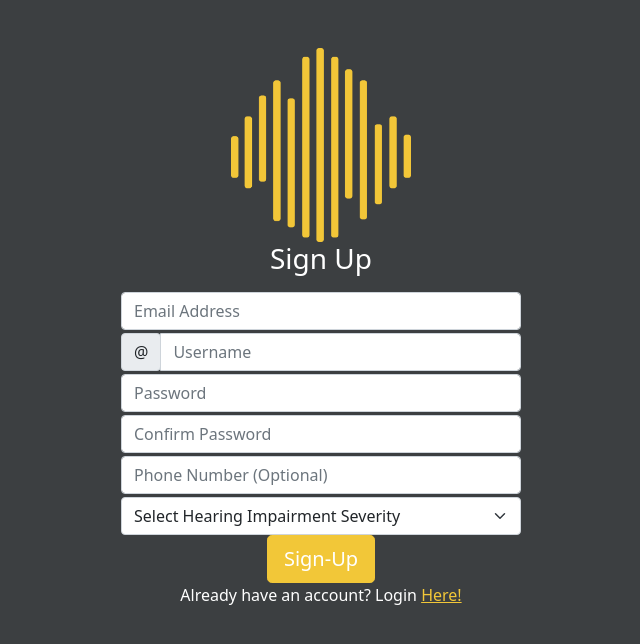
After one commit to Capstone-Projects-2022-Spring/project-audibleon, a Flask app: page /reg in a window 1280 px wide. The commit adds this page. Shown: the top 644 px of the page, without its empty margins (319-959 px from the left). Run offline with Flask 2, Linux system fonts and the light colour scheme; some libraries are stand-ins or nearby versions.

Commit message:
Login & Sign-Up Forms Updated
I have updated the Login and Sign-Up forms to include some CSRF (Cross-Site Request Forgery) as well as some other security features. All I need to do now is to receive the input data and validate it to then commit to the Database.

```diff
--- a/website/auth.py
+++ b/website/auth.py
@@ -1,6 +1,7 @@
 from flask import Blueprint, render_template, request, flash, make_response, redirect, url_for
 from website import db
 from .models import User
+from .forms import LoginForm, SignupForm
 
 auth = Blueprint('auth', __name__)
 
@@ -77,3 +78,26 @@ def register():
 
     # Return a List of the Existing User Profiles
     return render_template('profile_list.html', users=User.query.all(), title='Profiles List')
+
+@auth.route('/sign-in', methods=['GET', 'POST'])
+def sign_in():
+
+    form = LoginForm()
+
+    if form.validate_on_submit():
+
+        flash('Login Requested for User {}, remember_me={}'.format(form.email.data, form.remember_me.data))
+        return redirect('/index')
+
+    return render_template('signin.html', form=form)
+
+@auth.route('/reg', methods=['GET', 'POST'])
+def reg():
+
+    form = SignupForm()
+
+    if form.validate_on_submit():
+
+        return redirect('/sign-in')
+
+    return render_template('register.html', form=form)
--- /dev/null
+++ b/website/forms.py
@@ -0,0 +1,20 @@
+from flask_wtf import FlaskForm
+from wtforms import StringField, PasswordField, BooleanField, SelectField, SubmitField
+from wtforms.validators import InputRequired, Email, Length, EqualTo, Optional, DataRequired
+
+class LoginForm(FlaskForm):
+
+    email = StringField(label='Email', validators=[InputRequired(), Email()], render_kw={'placeholder': 'Email Address'})
+    password = PasswordField(label='Password', validators=[InputRequired()], render_kw={'placeholder': 'Password'})
+    remember_me = BooleanField(label='Remember Me')
+    submit = SubmitField(label='Login')
+
+class SignupForm(FlaskForm):
+
+    email = StringField(label='Email', validators=[InputRequired(), Email()], render_kw={'placeholder': 'Email Address'})
+    username = StringField(label='Username', validators=[InputRequired(), Length(min=4, max=20)], render_kw={'placeholder': 'Username'})
+    password = PasswordField(label='Password', validators=[InputRequired(), Length(min=6, max=20)], render_kw={'placeholder': 'Password'})
+    confirm_password = PasswordField(label='Confirm Password', validators=[InputRequired(), EqualTo('password')], render_kw={'placeholder': 'Confirm Password'})
+    phone_number = StringField(label='Phone Number', validators=[Optional()], render_kw={'placeholder': 'Phone Number (Optional)'})
+    impairment = SelectField(label='Impairment', validators=[DataRequired()], choices=[(1, 'None'), (2, 'Deaf'), (3, 'Mute')])
+    submit = SubmitField(label='Sign-Up')
--- /dev/null
+++ b/website/templates/register.html
@@ -0,0 +1,94 @@
+{% extends 'base.html' %}
+{% block style %}
+    body{
+        background-color: #3c3f41;
+    }
+    a:link, a:visited {
+        color: #f2c738;
+    }
+    h1, p {
+        color: white;
+    }
+    .form-control {
+        margin-bottom: 3px;
+    }
+    .checkbox {
+        margin-bottom: 3px;
+        color: white;
+    }
+    .btn-primary {
+        background-color: #f2c738;
+        border-color: #f2c738;
+    }
+    .btn-primary:hover {
+        background-color: #d4ae31;
+        border-color: #d4ae31;
+    }
+
+{% endblock %}
+
+
+{% block title%}Sign Up{% endblock %}
+
+{% block body %}
+<div class="text-center mt-5">
+
+    <img src="static/audibleON_logo.png" width="180">
+    <h1 class="h3 mb-3 font-weight-normal">Sign Up</h1>
+
+    <form method="POST" style="max-width:400px;margin:auto;">
+
+        <!-- The form.hidden_tag() template argument generates a hidden field that includes a token that is used to protect the form
+        against Cross-Site Request Forgery, also known as CSRF, attacks. -->
+        {{ form.hidden_tag() }}
+
+        <div class="form-group">
+
+            <!-- Email -->
+            {{ form.email.label(class='sr-only') }}
+            {{ form.email(class='form-control') }}
+
+            <!-- Username -->
+            {{ form.username.label(class='sr-only') }}
+            <div class="input-group">
+                <div class="'input-group-prepend">
+                    <div class='input-group-text'>@</div>
+                </div>
+                {{ form.username(class='form-control') }}
+            </div>
+
+            <!-- Password -->
+            {{ form.password.label(class='sr-only') }}
+            {{ form.password(class='form-control') }}
+
+            <!-- Confirm Password -->
+            {{ form.confirm_password.label(class='sr-only') }}
+            {{ form.confirm_password(class='form-control') }}
+
+            <!-- Phone Number -->
+            {{ form.phone_number.label(class='sr-only') }}
+            {{ form.phone_number(class='form-control') }}
+
+            <!-- Impairment -->
+            {{ form.impairment.label(class='sr-only') }}
+            <select class="form-select">
+                <option selected>Select Hearing Impairment Severity</option>
+                {% for key, val in form.impairment.choices %}
+                    <option value={{ key }}>{{ val }}</option>
+                {% endfor %}
+            </select>
+
+            <!-- Submit/Register Button -->
+            {{ form.submit(class="btn btn-lg btn-primary btn-block") }}
+
+        </div>
+
+        <!-- Redirect to Login -->
+        <p>
+            Already have an account? Login <a href="/login">Here!</a>
+        </p>
+
+    </form>
+
+</div>
+{% endblock %}
```
Also changed, not shown: website/templates/login.html (+11 -0 lines), website/templates/signin.html (added, +72 -0 lines), website/__init__.py (line endings or trailing spaces).
